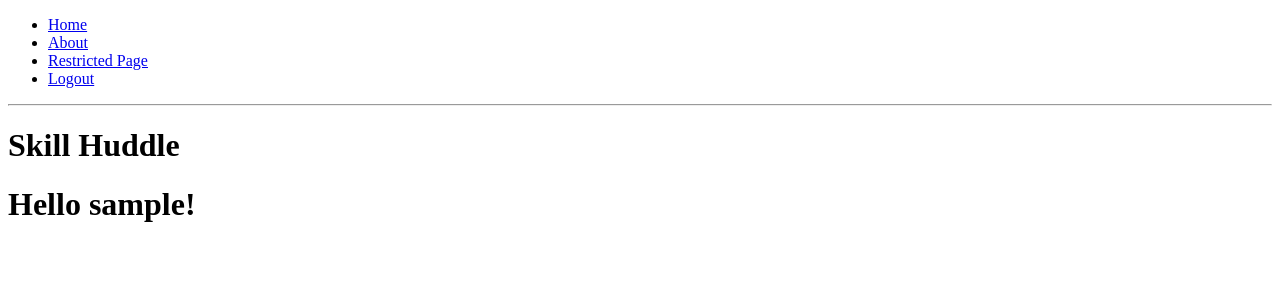
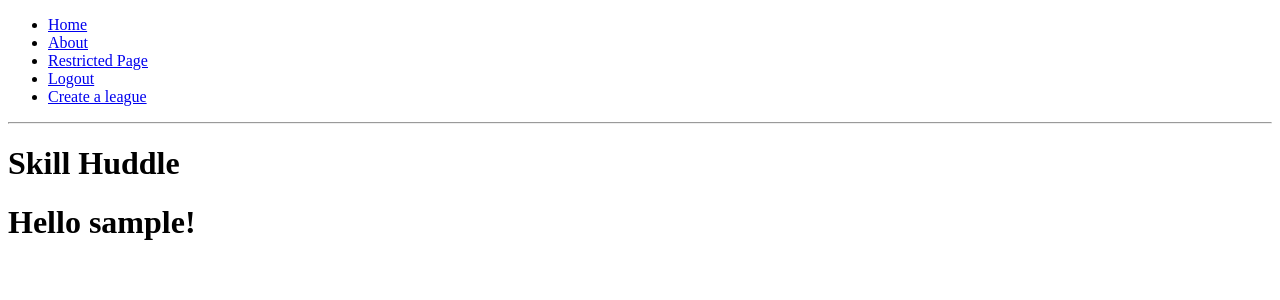
Before and after one commit to skill-huddle/skill-huddle, a Django app: page / in a window 1280 px wide. Shown: the top 300 px of the page. Run offline with Django 3.2, Linux system fonts and the light colour scheme; the visitor is signed in with stand-in values (Sample User, id 1).

Commit message:
Add create league functionality
— Add LeagueForm
— Add html template for create league and add to base.html links
— Add view to handle LeagueForm serving and submission

```diff
--- a/sh_app/forms.py
+++ b/sh_app/forms.py
@@ -12,7 +12,10 @@ class UserForm(forms.ModelForm):
 class LeagueForm(forms.ModelForm):
     class Meta:
         model = League
-        fields = ('name', 'description', 'country', 'city', 'state', 'is_private', 'head_official')
+        fields = ('name', 'description', 'country', 'city', 'state', 'is_private')
+        help_texts = {
+            'description': 'Maximum {} characters'.format(League._meta.get_field('description').max_length)
+        }
         widgets = {
             'description': Textarea
         }
--- a/sh_app/templates/base.html
+++ b/sh_app/templates/base.html
@@ -13,6 +13,7 @@
             {% if user.is_authenticated %}
             <li><a href="{% url 'restricted' %}">Restricted Page</a></li>
             <li><a href="{% url 'logout' %}">Logout</a></li>
+            <li><a href="{% url 'create_league' %}">Create a league</a></li>
             {% else %}
             <li><a href="{% url 'register' %}">Register Here</a></li>
             <li><a href="{% url 'login' %}">Login</a></li>
--- a/sh_app/urls.py
+++ b/sh_app/urls.py
@@ -9,4 +9,5 @@ urlpatterns = [
     url(r'^login/$', views.user_login, name='login'),
     url(r'^logout/$', views.user_logout, name='logout'),
     url(r'^restricted/', views.restricted, name='restricted'),
+    url(r'^leagues/create', views.create_league, name='create_league'),
 ]
--- a/sh_app/views.py
+++ b/sh_app/views.py
@@ -4,7 +4,7 @@ from django.contrib.auth.decorators import login_required
 from django.http import HttpResponseRedirect, HttpResponse
 from django.core.urlresolvers import reverse
 
-from sh_app.forms import UserForm
+from sh_app.forms import UserForm, LeagueForm
 
 def index(request):
     """
@@ -114,3 +114,32 @@ def user_logout(request):
 
     # Take the user back to the homepage.
     return HttpResponseRedirect(reverse('index'))
+
+@login_required
+def create_league(request):
+    if request.method == 'POST':
+        # User has submitted the create league form
+        league_form = LeagueForm(data=request.POST)
+        if league_form.is_valid():
+            # Add SH_User associated with current user to head_official, officials, league_members and save to database
+            sh_user = request.user.sh_user
+            # Get league model from form, but do not save to database
+            league = league_form.save(commit=False)
+            # Set foreign key relation
+            league.head_official = sh_user
+            # Cannot add many-to-many relations until the object already exists in database
+            league.save()
+            # Now that object exists, can set the many-to-many relations.
+            league.officials.add(sh_user)
+            league.members.add(sh_user)
+            league.save()
+
+            return HttpResponseRedirect(reverse('index'))
+        else:
+            print(league_form.errors)
+
+    else:
+        # GET request, serve empty form
+        league_form = LeagueForm()
+
+    return render(request, 'create_league.html', {'league_form': league_form})
```
Also changed, not shown: sh_app/templates/create_league.html (added, +10 -0 lines).
